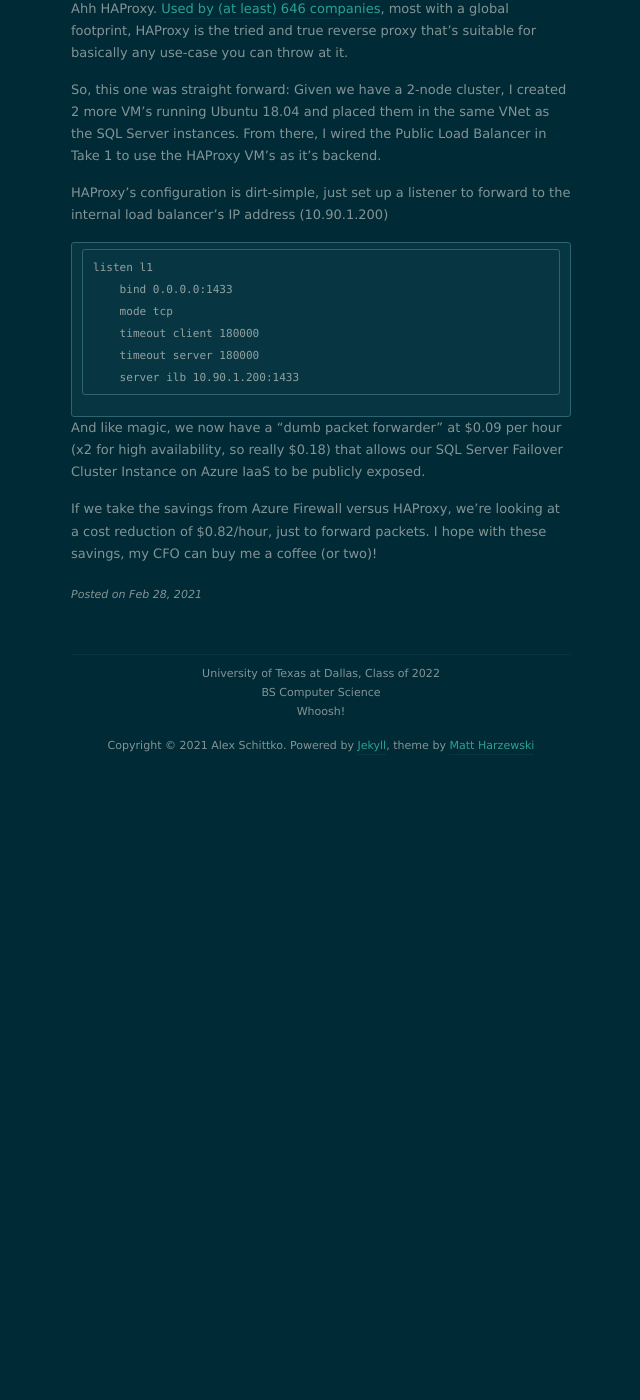
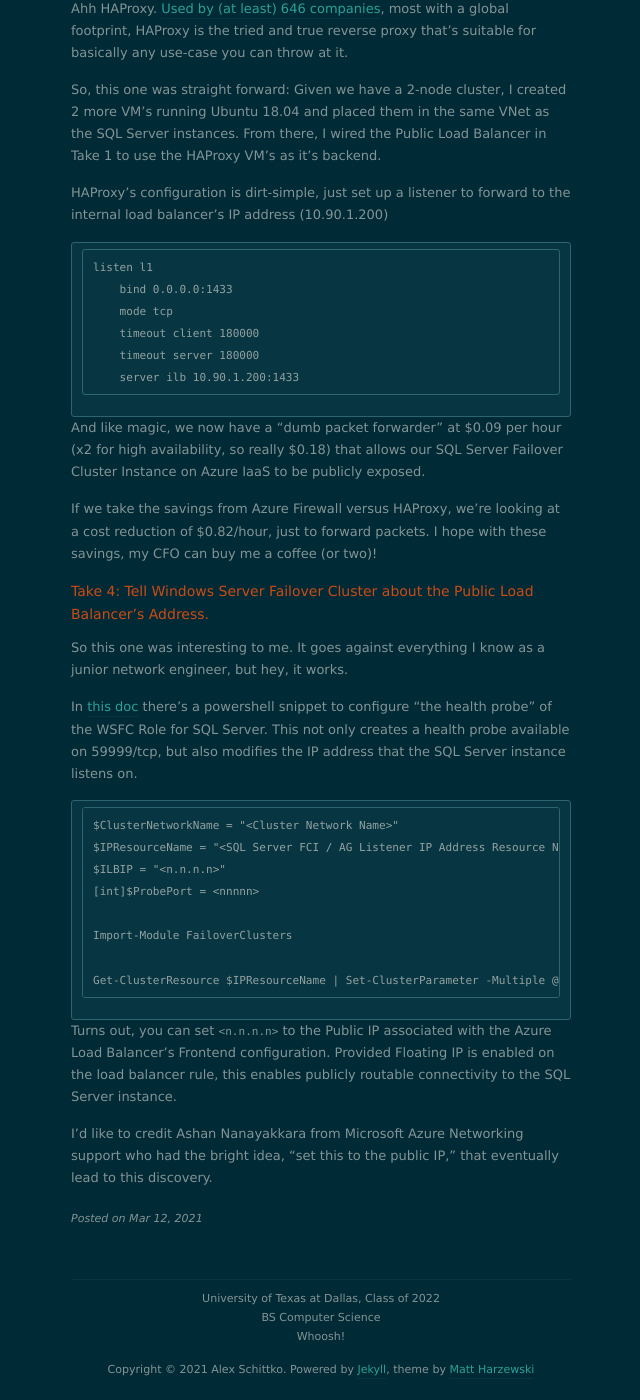
Before and after one commit to alex4108/alex4108.github.io, a Jekyll site: the page built from _posts/2021-02-27-Azure-SQL-Iaas-Public.markdown, in a window 1280 px wide and 1400 px high, scrolled down 1859 px. Shown: the whole window, without its empty margins (319-959 px from the left). Built offline with Jekyll 4.4.1, drawn with Linux system fonts in a browser that asks for light colours; nearby versions of some CDN libraries; before the commit the page ends 2635 px from its top, so only the background shows below that.

Commit message:
Update Azure SQL Iaas Public post

````diff
--- a/_posts/2021-02-27-Azure-SQL-Iaas-Public.markdown
+++ b/_posts/2021-02-27-Azure-SQL-Iaas-Public.markdown
@@ -1,7 +1,7 @@
 ---
 layout: post
 title:  "Public access to an Azure SQL IaaS Failover Cluster Instance: HAProxy to the rescue!"
-date:   2021-02-27 18:57:00 -0600
+date:   2021-03-12 17:03:00 -0600
 description: A journey of publicly exposing a SQL FCI on Azure IaaS using Azure Load Balancer, Azure Firewall, and HAProxy
 # categories:
 ---
@@ -65,3 +65,24 @@
 And like magic, we now have a "dumb packet forwarder" at $0.09 per hour (x2 for high availability, so really $0.18) that allows our SQL Server Failover Cluster Instance on Azure IaaS to be publicly exposed.
 
 If we take the savings from Azure Firewall versus HAProxy, we're looking at a cost reduction of $0.82/hour, just to forward packets.  I hope with these savings, my CFO can buy me a coffee (or two)!
+
+### Take 4: Tell Windows Server Failover Cluster about the Public Load Balancer's Address.
+
+So this one was interesting to me.  It goes against everything I know as a junior network engineer, but hey, it works.
+
+In [this doc](https://docs.microsoft.com/en-us/azure/azure-sql/virtual-machines/windows/failover-cluster-instance-vnn-azure-load-balancer-configure#configure-cluster-probe) there's a powershell snippet to configure "the health probe" of the WSFC Role for SQL Server.  This not only creates a health probe available on 59999/tcp, but also modifies the IP address that the SQL Server instance listens on.
+
+```
+$ClusterNetworkName = "<Cluster Network Name>"
+$IPResourceName = "<SQL Server FCI / AG Listener IP Address Resource Name>"
+$ILBIP = "<n.n.n.n>"
+[int]$ProbePort = <nnnnn>
+
+Import-Module FailoverClusters
+
+Get-ClusterResource $IPResourceName | Set-ClusterParameter -Multiple @{"Address"="$ILBIP";"ProbePort"=$ProbePort;"SubnetMask"="255.255.255.255";"Network"="$ClusterNetworkName";"EnableDhcp"=0}
+```
+
+Turns out, you can set `<n.n.n.n>` to the Public IP associated with the Azure Load Balancer's Frontend configuration.  Provided Floating IP is enabled on the load balancer rule, this enables publicly routable connectivity to the SQL Server instance.
+
+I'd like to credit Ashan Nanayakkara from Microsoft Azure Networking support who had the bright idea, "set this to the public IP," that eventually lead to this discovery.
````
